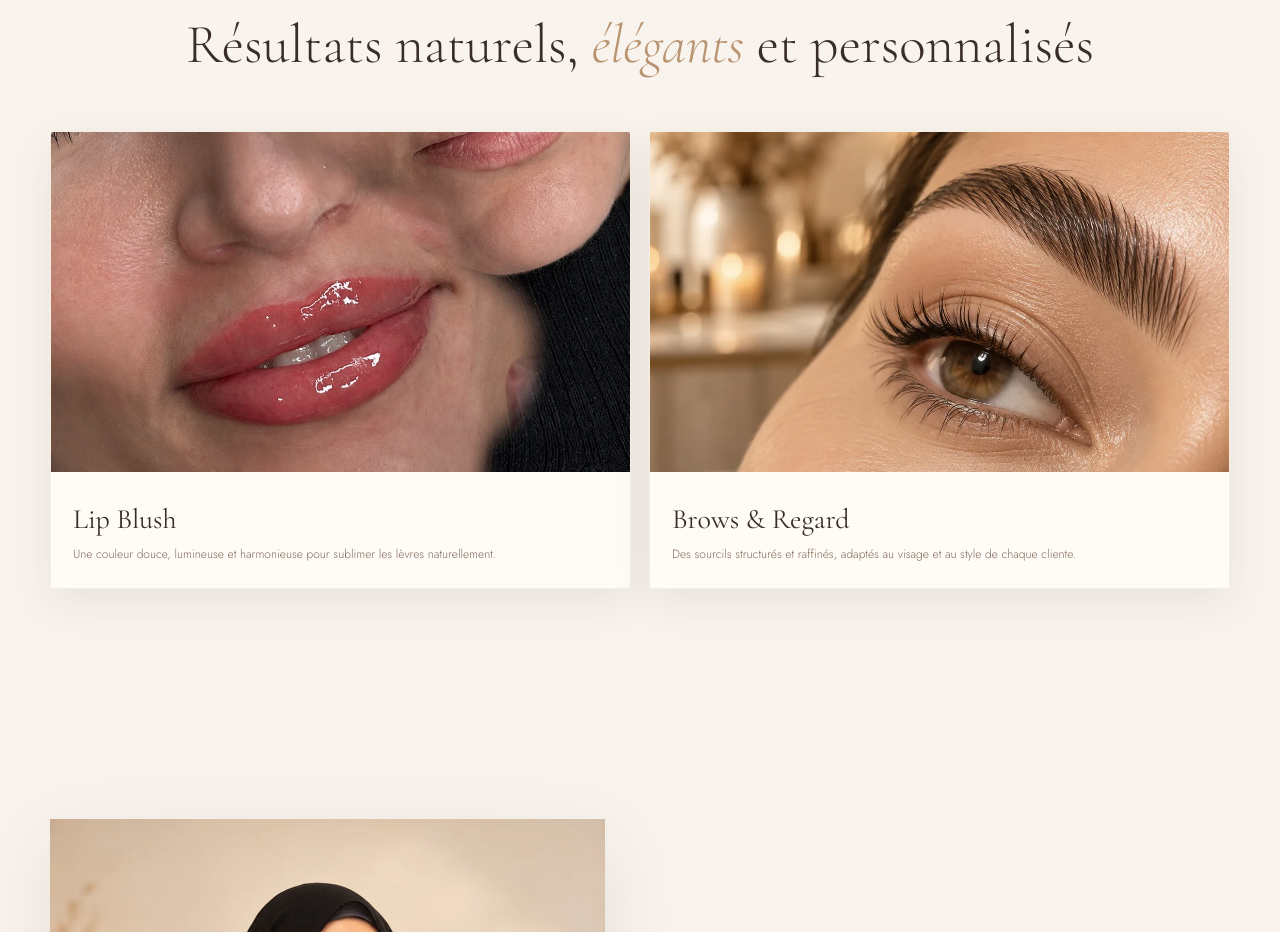
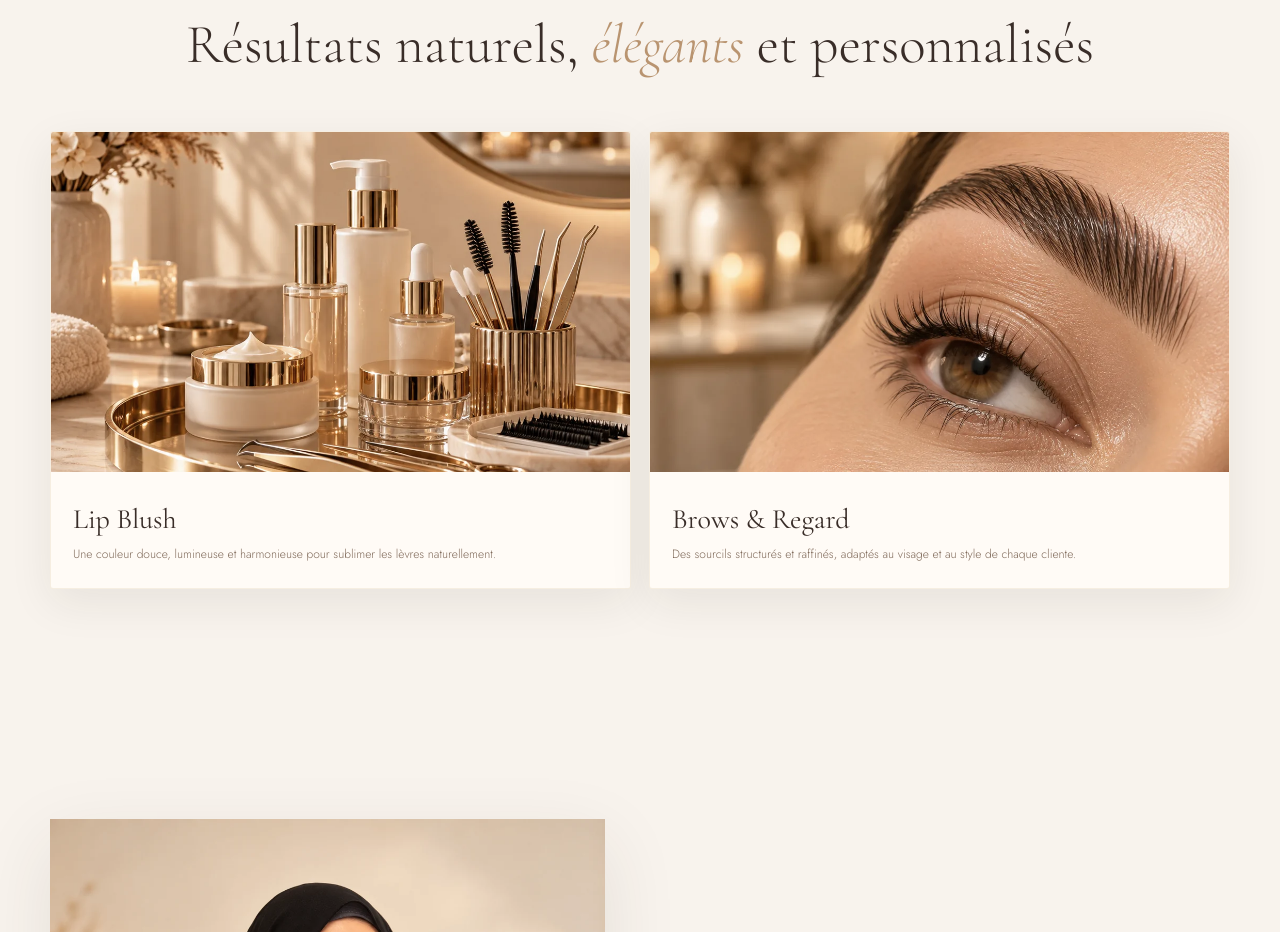
Before and after one commit to fatmemortada/maison-malaak, a plain HTML site: page index.html in a window 1280 px wide. Shown: the part 1960-2892 px from the top of the page. Drawn offline with nearby package versions, Linux system fonts and the light colour scheme.

Commit message:
Replace outdated lip blush photo with matching luxury editorial image

```diff
--- a/index.html
+++ b/index.html
@@ -70,7 +70,7 @@
 <section class="hero"><div class="hero-copy"><div class="eyebrow">Institut de Beauté — Greenfield Park, QC</div><h1>L'art du soin,<br><em>réinventé</em><br>avec douceur.</h1><p class="lead">Un univers féminin, luxueux et professionnel où la détente rencontre les résultats — Head Spa, soins visage, beauté du regard, maquillage permanent et formations certifiées.</p><div class="hero-actions"><a class="btn gold" href="reservation.html">Prendre rendez-vous</a><a class="text-link" href="soins.html">Découvrir les soins</a></div></div><div class="hero-img"><img src="luxury-treatment.webp" alt="Univers raffiné de soins et de bien-être Maison Malaak"></div></section>
 <section class="stats"><div class="stat"><strong>8+</strong><span>Années d'expertise</span></div><div class="stat"><strong>5★</strong><span>Expérience</span></div><div class="stat"><strong>PMU</strong><span>Spécialité</span></div><div class="stat"><strong>QC</strong><span>Greenfield Park</span></div></section>
 <section class="section band"><div class="wrap"><div class="section-head"><div class="eyebrow">Services Signature</div><h2 class="title">Beauté, détente et <em>résultats</em></h2><p class="lead">Des soins pensés pour sublimer le visage, les cheveux et l’expérience client.</p></div><div class="cards"><article class="card"><img src="luxury-treatment.webp" alt="Head Spa"><div class="card-body"><h3>Head Spa</h3><p class="small">Rituel du cuir chevelu, massage relaxant et soin capillaire.</p><div class="price">à partir de 99$</div></div></article><article class="card"><img src="luxury-studio.webp" alt="Soins visage"><div class="card-body"><h3>Soins visage</h3><p class="small">Facials, dermaplaning, microdermabrasion, microneedling et peeling.</p><div class="price">à partir de 85$</div></div></article><article class="card"><img src="luxury-brows.webp" alt="Brows PMU"><div class="card-body"><h3>Brows & PMU</h3><p class="small">Sourcils, cils, lip blush, microblading, nano brows et powder brows.</p><div class="price">à partir de 80$</div></div></article></div></div></section>
-<section class="section"><div class="wrap"><div class="section-head"><div class="eyebrow">Transformations</div><h2 class="title">Résultats naturels, <em>élégants</em> et personnalisés</h2></div><div class="before-after"><article class="ba-card"><img src="assets/lip-blush.jpg" alt="Lip blush résultat"><div><h3>Lip Blush</h3><p class="small">Une couleur douce, lumineuse et harmonieuse pour sublimer les lèvres naturellement.</p></div></article><article class="ba-card"><img src="luxury-brows.webp" alt="Brows résultat"><div><h3>Brows & Regard</h3><p class="small">Des sourcils structurés et raffinés, adaptés au visage et au style de chaque cliente.</p></div></article></div></div></section>
+<section class="section"><div class="wrap"><div class="section-head"><div class="eyebrow">Transformations</div><h2 class="title">Résultats naturels, <em>élégants</em> et personnalisés</h2></div><div class="before-after"><article class="ba-card"><img src="luxury-products.webp" alt="Produits professionnels de beauté — illustration du service Lip Blush"><div><h3>Lip Blush</h3><p class="small">Une couleur douce, lumineuse et harmonieuse pour sublimer les lèvres naturellement.</p></div></article><article class="ba-card"><img src="luxury-brows.webp" alt="Brows résultat"><div><h3>Brows & Regard</h3><p class="small">Des sourcils structurés et raffinés, adaptés au visage et au style de chaque cliente.</p></div></article></div></div></section>
 <section class="section"><div class="wrap grid2"><div class="about-card"><img class="main" src="malak-portrait.webp" alt="Malak, fondatrice de Maison Malaak"></div><div><div class="eyebrow">À propos</div><h2 class="title">Rencontrez <em>Malak</em></h2><p class="lead">Je suis Malak, fondatrice de Maison Malaak et spécialiste du regard depuis plus de 8 ans. Esthéticienne certifiée et artiste en maquillage permanent, je me consacre à révéler la beauté naturelle de chaque femme à travers des soins raffinés, précis et personnalisés.</p><p class="lead">Passionnée par l’esthétique, le bien-être et l’art du détail, j’ai créé Maison Malaak comme un espace où élégance, douceur et expertise se rencontrent. Chaque soin est pensé pour offrir une expérience apaisante et haut de gamme, tout en mettant en valeur les traits naturels du visage avec harmonie et subtilité.</p><p class="lead">Mon objectif est simple : vous faire sentir belle, confiante et rayonnante, dans une ambiance chaleureuse où chaque cliente se sent écoutée, valorisée et pleinement prise en charge.</p><div class="badges"><span class="badge">8+ ans d'expérience</span><span class="badge">Spécialiste du regard</span><span class="badge">PMU</span><span class="badge">Formations</span></div><a class="text-link" href="a-propos.html">Lire l'histoire</a></div></div></section>
 <section class="section band"><div class="wrap training-card"><img src="luxury-lash-lift.webp" alt="Formation Maison Malaak"><div class="training-copy"><div class="eyebrow">Formations</div><h2 class="title">Apprendre avec <em>confiance</em></h2><p>Des formations professionnelles pour lancer ou développer une carrière dans la beauté : Head Spa, PMU, soins visage et techniques du regard.</p><div class="hero-actions"><a class="btn gold" href="formations.html">Voir les formations</a><a class="text-link" href="reservation.html">S'inscrire</a></div></div></div></section>
 <section class="section"><div class="wrap"><div class="section-head"><div class="eyebrow">Expérience cliente</div><h2 class="title">Une approche douce, <em>élégante</em> et professionnelle</h2></div><div class="review-grid"><article class="review-card"><div class="stars">★★★★★</div><p>Un environnement calme, propre et très professionnel. On se sent prise en charge dès l'arrivée.</p><strong>Expérience Head Spa</strong></article><article class="review-card"><div class="stars">★★★★★</div><p>Un résultat naturel et raffiné, avec une attention exceptionnelle aux détails.</p><strong>Beauté du regard</strong></article><article class="review-card"><div class="stars">★★★★★</div><p>Une ambiance luxueuse et féminine, parfaite pour prendre un vrai moment pour soi.</p><strong>Soins visage</strong></article></div></div></section>
```
